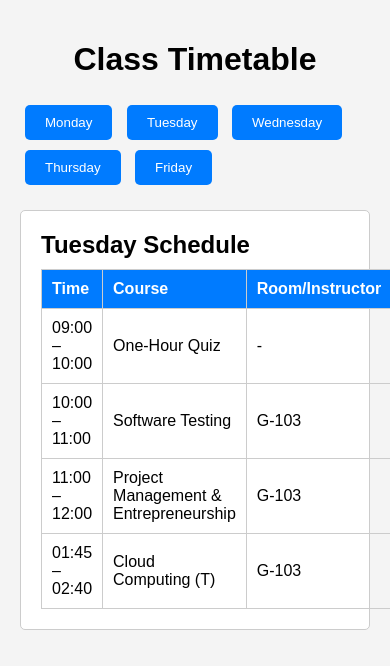
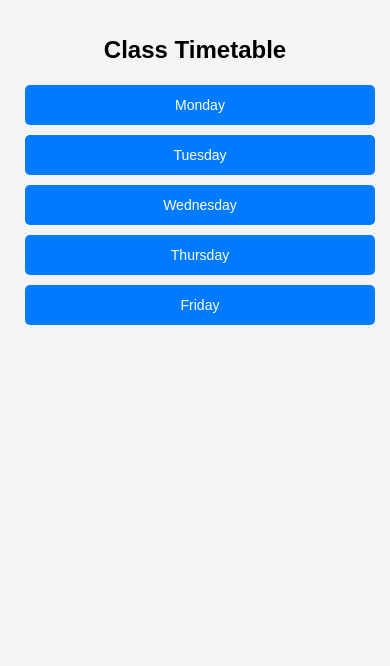
Before and after one commit to deependraxx/Timetable, a plain HTML site: page index.html in a window 390 px wide. Drawn offline with Linux system fonts and the light colour scheme.

Commit message:
Updated index.html

```diff
--- a/index.html
+++ b/index.html
@@ -49,6 +49,31 @@
         th {
             background-color: #007bff;
             color: white;
+        }
+
+        /* Responsive Styles */
+        @media (max-width: 768px) {
+            .button {
+                width: 100%;
+                padding: 15px;
+                font-size: 16px;
+            }
+            table {
+                font-size: 14px;
+            }
+        }
+
+        @media (max-width: 480px) {
+            h1 {
+                font-size: 1.5em;
+            }
+            .button {
+                padding: 12px;
+                font-size: 14px;
+            }
+            th, td {
+                padding: 8px;
+            }
         }
     </style>
 </head>
@@ -119,7 +144,7 @@
                     <td>Software Testing</td>
                     <td>G-103</td>
                 </tr>
-                <tr></tr>
+                <tr>
                     <td>11:00 – 12:00</td>
                     <td>Project Management & Entrepreneurship</td>
                     <td>G-103</td>
@@ -241,13 +266,8 @@
                 </tr>
                 <tr>
                     <td>12:50 – 01:45</td>
-                    <td>Cloud Computing (L)</td>
-                    <td>G-103</td>
-                </tr>
-                <tr>
-                    <td>01:45 – 02:40</td>
-                    <td>Software Testing (T)</td>
-                    <td>G-104</td>
+                    <td>Cloud Computing (T)</td>
+                    <td>G-106</td>
                 </tr>
             </tbody>
         </table>
@@ -256,20 +276,11 @@
     <script>
         function showTimetable(day) {
             const timetables = document.querySelectorAll('.timetable');
-            timetables.forEach(t => t.style.display = 'none'); // Hide all
-            document.getElementById(day).style.display = 'block'; // Show selected
+            timetables.forEach(timetable => {
+                timetable.style.display = 'none';
+            });
+            document.getElementById(day).style.display = 'block';
         }
-
-        function showCurrentDayTimetable() {
-            const today = new Date();
-            const options = { weekday: 'long' };
-            const day = today.toLocaleDateString('en-US', options).toLowerCase();
-            showTimetable(day);
-        }
-
-        // Call this function when the page loads to show today's timetable
-        window.onload = showCurrentDayTimetable;
     </script>
-
 </body>
 </html>
```
